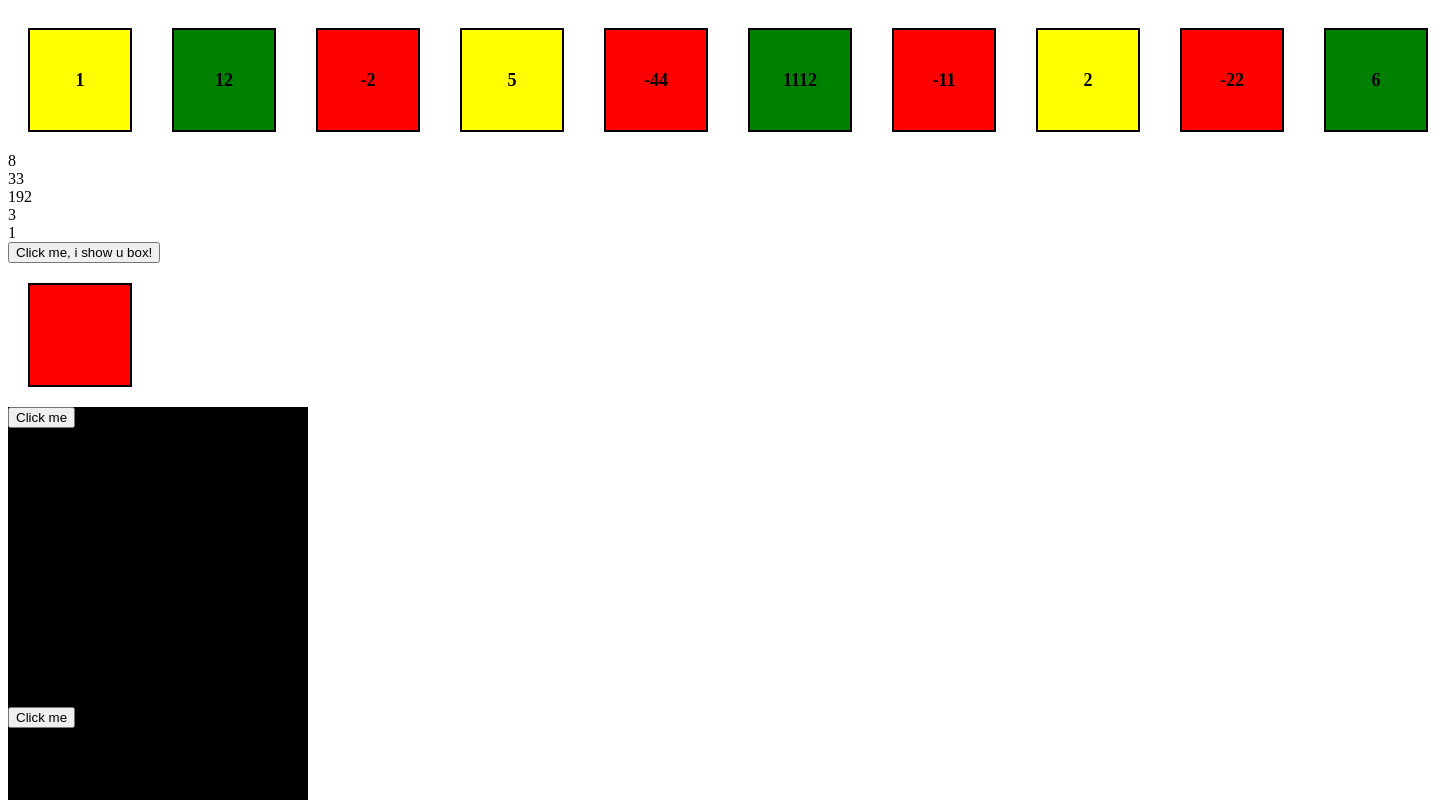
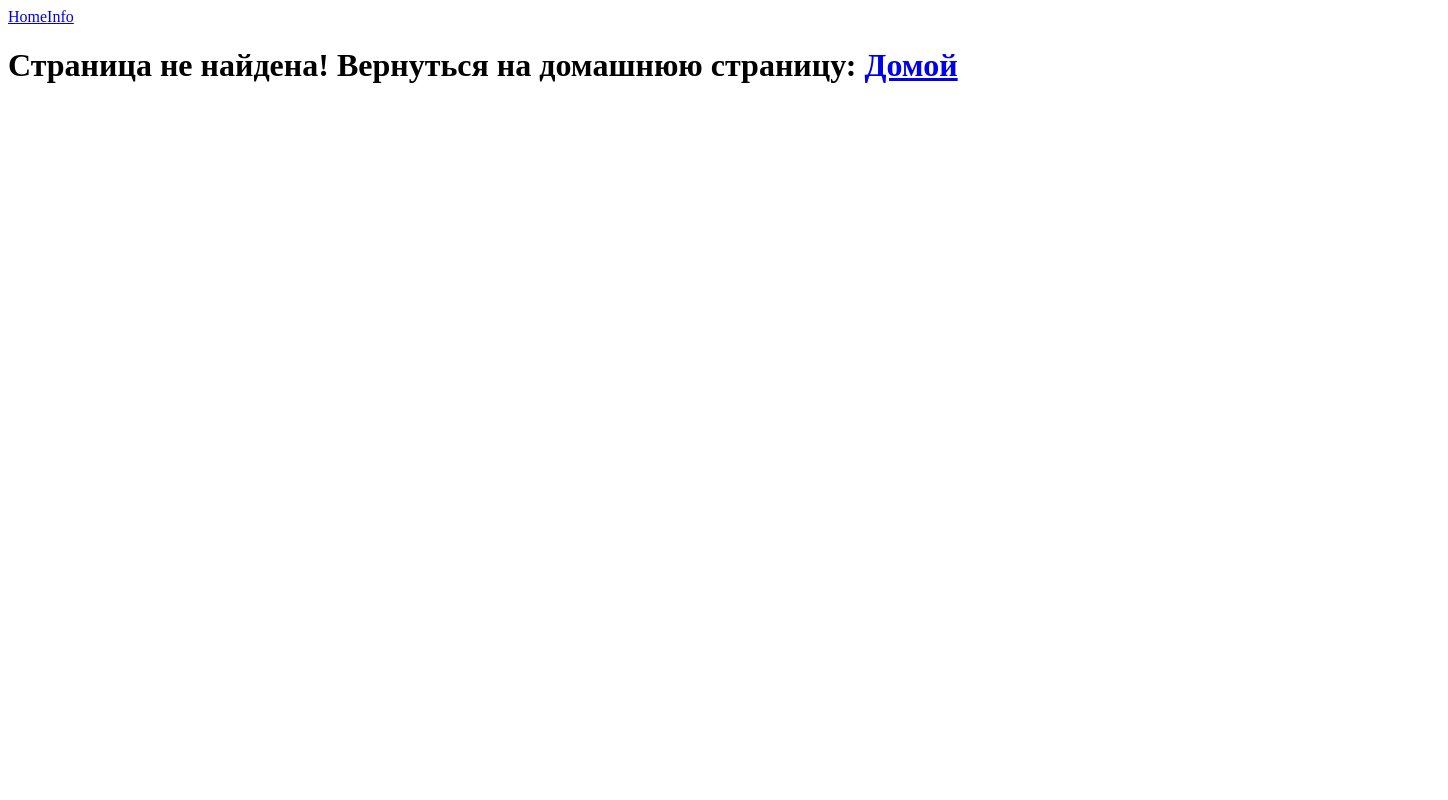
Before and after one commit to kostosHokage/react, a React (Create React App) app: page /#/ in a window 1280 px wide. Shown: the top 800 px of the page, 1448 px wide, since content can reach past the window. Built offline with nearby package versions, Linux system fonts and the light colour scheme.

Commit message:
#30 Таска выполнена

```diff
--- a/package.json
+++ b/package.json
@@ -10,6 +10,8 @@
     "prop-types": "^15.8.1",
     "react": "^18.2.0",
     "react-dom": "^18.2.0",
+    "react-router": "^6.4.3",
+    "react-router-dom": "^6.4.3",
     "react-scripts": "^5.0.1",
     "web-vitals": "^2.1.4"
   },
--- a/src/App.jsx
+++ b/src/App.jsx
@@ -1,35 +1,15 @@
 import React, { StrictMode } from "react";
 import "./App.css";
-import {
-  AddNumber,
-  Square,
-  State,
-  StateColor,
-  ChildrenComponent,
-} from "./components";
+import { BrowserRouter } from "react-router-dom";
+import Generate from "./components/Generate";
 
 function App() {
-  const fn = (x) => x + 5;
-  const fn1 = (x) => x * 10;
-  const fn2 = (x) => x + 223;
-  const fn3 = (x) => x + 1;
-  const fn4 = (x) => x / x;
-
   return (
     <React.StrictMode>
       <div className="App">
-        <Square />
-        <AddNumber num={3} func={fn} />
-        <AddNumber num={3.3} func={fn1} />
-        <AddNumber num={-31} func={fn2} />
-        <AddNumber num={2} func={fn3} />
-        <AddNumber num={100} func={fn4} />
-        <State />
-        <StateColor />
-        <hr />
-        <ChildrenComponent>
-          <Square />
-        </ChildrenComponent>
+        <BrowserRouter>
+          <Generate />
+        </BrowserRouter>
       </div>
     </React.StrictMode>
   );
--- /dev/null
+++ b/src/components/Generate.jsx
@@ -0,0 +1,21 @@
+import React from "react";
+import { Routes, Route, Link } from "react-router-dom";
+import { Home, Info, NotFound } from "../pages";
+
+export default function Generate() {
+  return (
+    <>
+      <header>
+        {/* eslint-disable-next-line jsx-a11y/anchor-is-valid */}
+        <Link to="/Home">Home</Link>
+        {/* eslint-disable-next-line jsx-a11y/anchor-is-valid */}
+        <Link to="/Info">Info</Link>
+      </header>
+      <Routes>
+        <Route path="/Home" element={<Home />} />
+        <Route path="/Info" element={<Info />} />
+        <Route path="/*" element={<NotFound />} />
+      </Routes>
+    </>
+  );
+}
--- /dev/null
+++ b/src/pages/Home.jsx
@@ -0,0 +1,5 @@
+import React from "react";
+
+export default function Home() {
+  return <div>Hello, this is Home Page!</div>;
+}
--- /dev/null
+++ b/src/pages/Info.jsx
@@ -0,0 +1,5 @@
+import React from "react";
+
+export default function Info() {
+  return <div>Hello, this is Info Page!</div>;
+}
--- /dev/null
+++ b/src/pages/NotFound.jsx
@@ -0,0 +1,13 @@
+import React from "react";
+import { Link } from "react-router-dom";
+
+export default function NotFound() {
+  return (
+    <div>
+      <h1>
+        Страница не найдена! Вернуться на домашнюю страницу:{" "}
+        <Link to="./home">Домой</Link>
+      </h1>
+    </div>
+  );
+}
--- /dev/null
+++ b/src/pages/index.js
@@ -0,0 +1,5 @@
+import Home from "./Home";
+import Info from "./Info";
+import NotFound from "./NotFound";
+
+export { Home, Info, NotFound };
```
Also changed, not shown: 1 other file (tests, documents, lock files or other folders).
